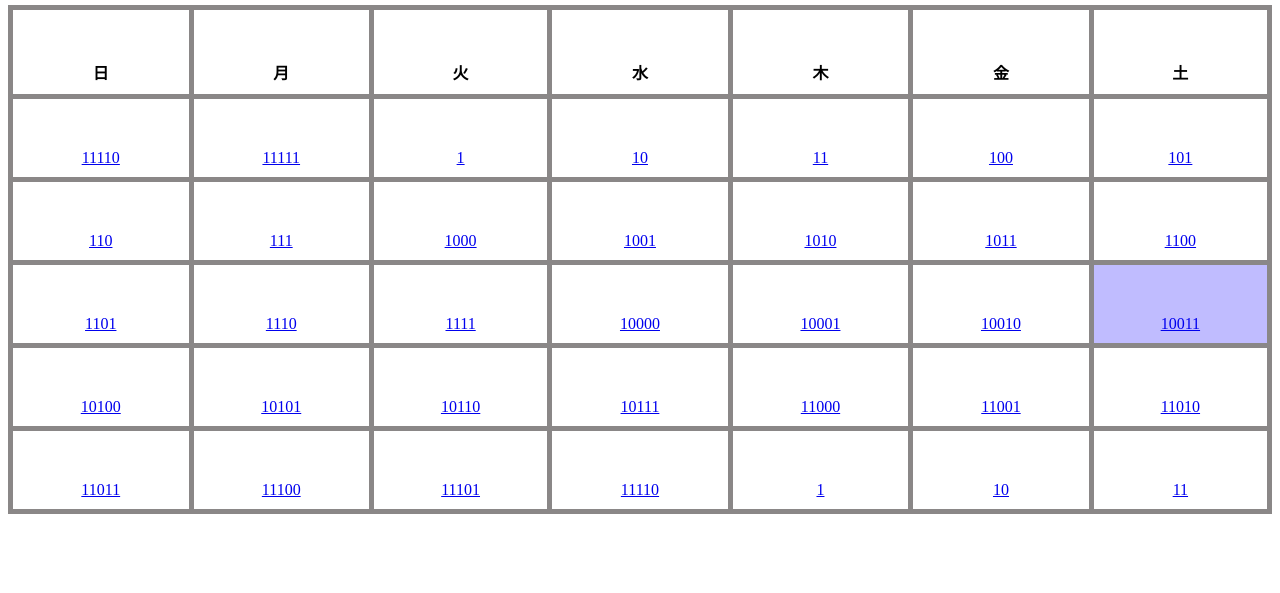
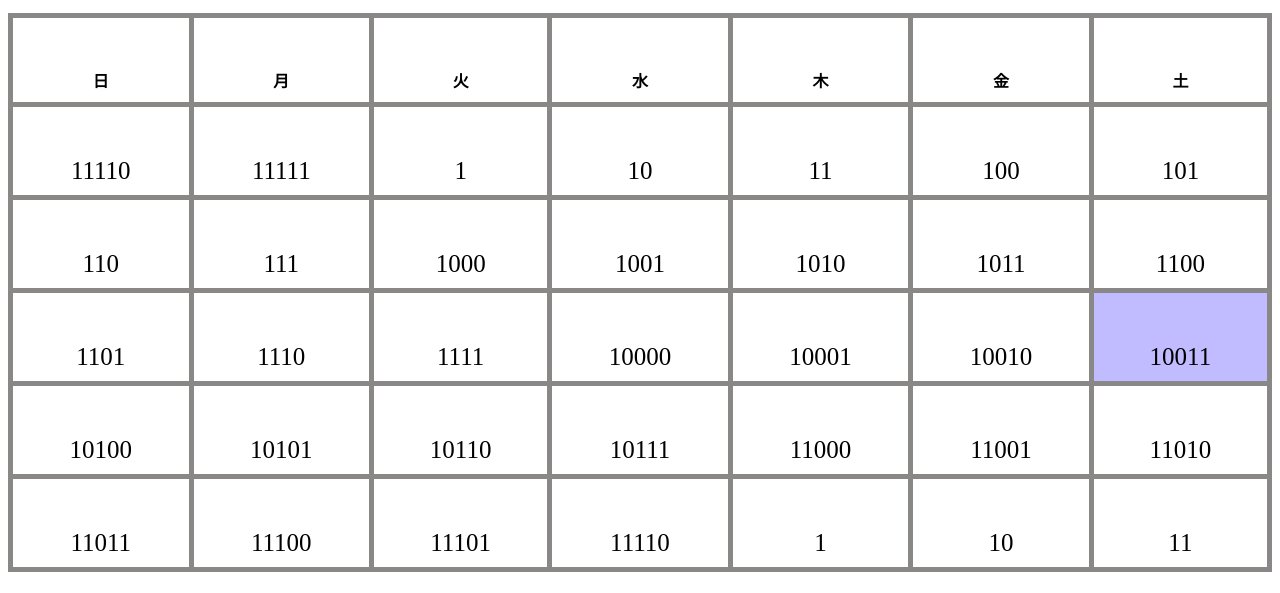
Before and after one commit to nihei-shunsuke/Nosy, a website: page index.html in a window 1280 px wide. Shown: the part 207-800 px from the top of the page. Drawn offline with Linux system fonts and the light colour scheme.

Commit message:
css調整

```diff
--- a/style.css
+++ b/style.css
@@ -1,23 +1,26 @@
 @charset "utf-8";
 
+html,
+body {
+  overflow: hidden;
+}
 /*全体*/
-.wrapper{
+.wrapper {
   max-width: auto;
-    max-height:900;
+  max-height: 900;
   margin: 0 auto;
   color: rgb(46, 45, 45);
-
 }
 #header {
   text-align: center;
   font-size: 40px;
-    height:100%;
+  height: 100%;
   width: 100%;
   margin: 1rem 0 0;
   color: #34423b;
 }
 
-.class1{
+.class1 {
   position: relative;
   margin: 10px 90px 0px 60px;
   width: 60px;
@@ -27,7 +30,7 @@
 /*カレンダー*/
 #calendar {
   text-align: center;
-   height:100%;
+  height: 100%;
   width: 100%;
 }
 table {
@@ -37,12 +40,23 @@ table {
 }
 th {
   color: #000;
+  size: 200px;
 }
-th, td {
+th,
+td {
   border: 5px solid rgb(138, 135, 135);
   padding-top: 50px;
   padding-bottom: 10px;
   text-align: center;
+}
+
+a {
+  text-decoration: none;
+  font-size: 25px;
+  color: #000;
+}
+td a:hover {
+  color: #88d9f1;
 }
 /*日曜日*/
 td:first-child {
@@ -58,7 +72,7 @@ td.disabled {
 }
 /*本日*/
 td.today {
-    background-color: #C0BCFF;
+  background-color: #c0bcff;
   color: rgb(0, 0, 0);
 }
 
@@ -66,7 +80,7 @@ td.today {
 #next-prev-button {
   position: relative;
 }
-#next-prev-button button{
+#next-prev-button button {
   cursor: pointer;
   background: #88d9f1;
   color: rgb(0, 0, 0);
@@ -76,7 +90,7 @@ td.today {
   padding: 0.5rem 2rem;
   margin: 1rem 0;
 }
-#next-prev-button button:hover{
+#next-prev-button button:hover {
   background-color: #a2f3c7;
   border-color: #a2f3c7;
 }
@@ -95,5 +109,4 @@ td.today {
 .DateContainer {
   display: flex;
   flex-direction: row;
-
 }
```
Also changed, not shown: 1 other file. Lines whose indentation alone changed are shown as unchanged.
